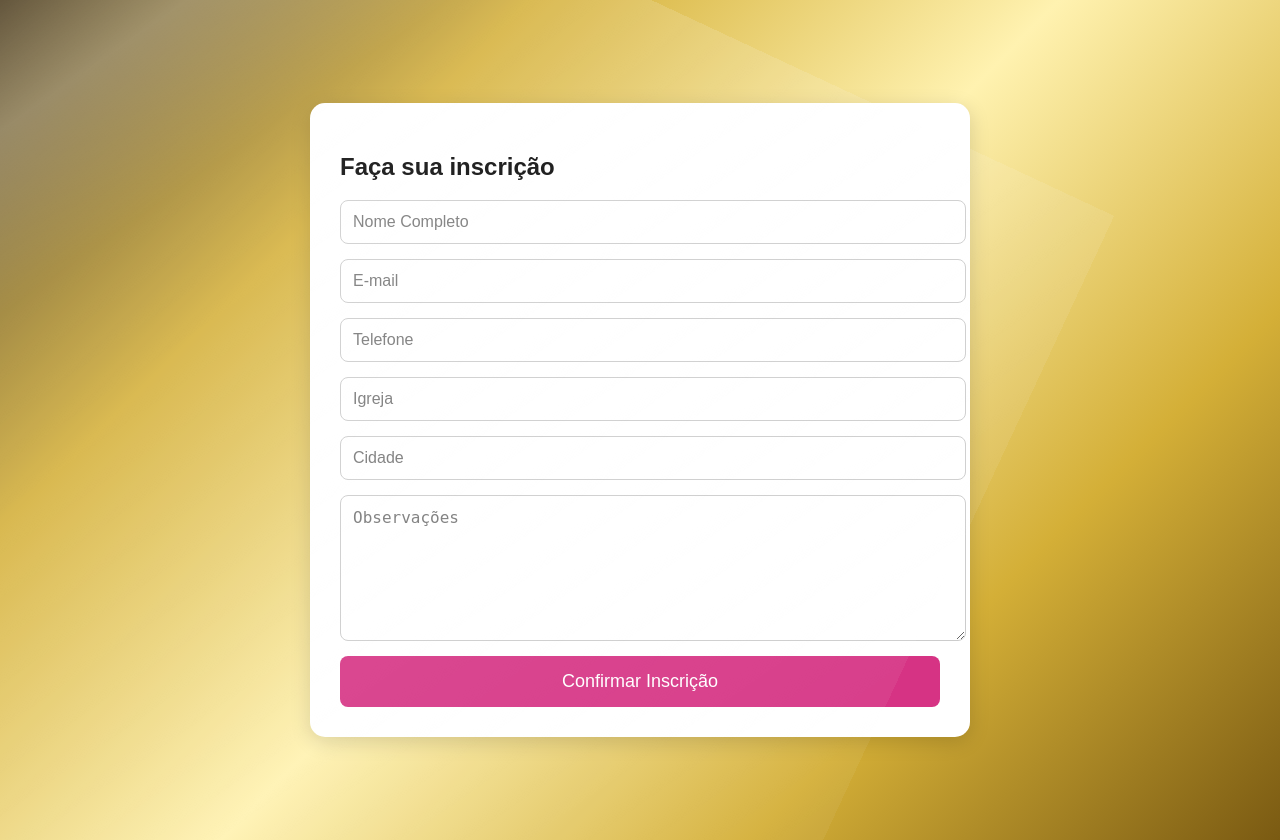
After one commit to krysce642/Mulheres-a-Mesa, a Flask app: page /inscricao in a window 1280 px wide. The commit adds this page. Run offline with Flask 3, Linux system fonts and the light colour scheme.

Commit message:
alterações

```diff
--- a/app.py
+++ b/app.py
@@ -1,7 +1,6 @@
+from flask import Flask, request, render_template, url_for
+from datetime import datetime
 import sqlite3
-from flask import Flask, request, render_template
-from datetime import datetime
-from flask import Flask, request, render_template, url_for
 import uuid
 import qrcode
 import os
@@ -130,7 +129,13 @@ def index():
 
 
     return render_template("index.html")
+#=========================#
+# INSCRIÇÃO
+# ==========================#
 
+@app.route("/inscricao")
+def inscricao():
+    return render_template("inscricao.html")
 
 # ==========================
 # INGRESSO
--- a/static/css/style.css
+++ b/static/css/style.css
@@ -0,0 +1,152 @@
+body{
+    margin:0;
+    background:#f5f5f5;
+    font-family:Arial, sans-serif;
+}
+
+.container{
+    display:flex;
+    flex-direction:column;
+    justify-content:center;
+    align-items:center;
+    min-height:100vh;
+    padding:20px;
+}
+
+.convite{
+    width:100%;
+    max-width:600px;
+    border-radius:20px;
+    box-shadow:0 5px 20px rgba(0,0,0,.2);
+}
+
+.btn-inscricao{
+    margin-top:25px;
+    background:#d63384;
+    color:white;
+    text-decoration:none;
+    padding:15px 40px;
+    border-radius:10px;
+    font-size:20px;
+    font-weight:bold;
+    transition:.3s;
+}
+
+.btn-inscricao:hover{
+    background:#bb2d73;
+}
+
+.card{
+    background:white;
+    padding:30px;
+    border-radius:15px;
+    box-shadow:0 5px 20px rgba(0,0,0,.1);
+    width:100%;
+    max-width:600px;
+}
+
+form{
+    display:flex;
+    flex-direction:column;
+    width:100%;
+}
+
+form input,
+form textarea{
+    width:100%;
+    padding:12px;
+    margin-bottom:15px;
+    border:1px solid #ccc;
+    border-radius:8px;
+    font-size:16px;
+}
+
+form textarea{
+    min-height:120px;
+}
+
+form button{
+    background:#d63384;
+    color:white;
+    border:none;
+    padding:15px;
+    border-radius:8px;
+    font-size:18px;
+    cursor:pointer;
+}
+
+form button:hover{
+    background:#bb2d73;
+}
+.card{
+    background:white;
+    width:100%;
+    max-width:600px;
+    padding:30px;
+    border-radius:15px;
+    box-shadow:0 5px 20px rgba(0,0,0,.15);
+}
+
+form{
+    display:flex;
+    flex-direction:column;
+}
+
+form input,
+form textarea{
+    width:100%;
+    padding:12px;
+    margin-bottom:15px;
+    border:1px solid #ccc;
+    border-radius:8px;
+}
+
+form button{
+    width:100%;
+    padding:15px;
+    background:#d63384;
+    color:white;
+    border:none;
+    border-radius:8px;
+    cursor:pointer;
+}
+
+body {
+    margin: 0;
+    min-height: 100vh;
+    background: linear-gradient(
+        135deg,
+        #3b2a0a 0%,
+        #d4af37 25%,
+        #fff2b0 50%,
+        #d4af37 75%,
+        #7a5a12 100%
+    );
+    overflow: hidden;
+}
+
+/* camada de brilho */
+body::before {
+    content: "";
+    position: fixed;
+    top: -50%;
+    left: -50%;
+    width: 200%;
+    height: 200%;
+    background: linear-gradient(
+        120deg,
+        transparent 0%,
+        rgba(255,255,255,0.15) 45%,
+        rgba(255,255,255,0.35) 50%,
+        rgba(255,255,255,0.15) 55%,
+        transparent 100%
+    );
+    transform: rotate(25deg);
+    animation: shine 6s infinite linear;
+    pointer-events: none;
+}
+
+@keyframes shine {
+    0% { transform: translateX(-50%) rotate(25deg); }
+    100% { transform: translateX(50%) rotate(25deg); }
+}
--- /dev/null
+++ b/templates/inscricao.html
@@ -0,0 +1,45 @@
+<!DOCTYPE html>
+<html lang="pt-br">
+<head>
+    <meta charset="UTF-8">
+    <title>Inscrição - Mulheres à Mesa</title>
+
+    <link rel="stylesheet"
+      href="{{ url_for('static', filename='css/style.css') }}">
+</head>
+
+<body>
+
+<div class="container">
+
+    <div class="card">
+
+        <h2>Faça sua inscrição</h2>
+
+        <form method="POST" action="/">
+
+            <input type="text" name="nome" placeholder="Nome Completo" required>
+
+            <input type="email" name="email" placeholder="E-mail" required>
+
+            <input type="text" name="telefone" placeholder="Telefone">
+
+            <input type="text" name="igreja" placeholder="Igreja">
+
+            <input type="text" name="cidade" placeholder="Cidade">
+
+            <textarea name="observacoes"
+                      placeholder="Observações"></textarea>
+
+            <button type="submit">
+                Confirmar Inscrição
+            </button>
+
+        </form>
+
+    </div>
+
+</div>
+
+</body>
+</html>
```
Also changed, not shown: templates/index.html (+17 -36 lines), templates/pagamento.html (+19 -66 lines), evento.db, static/convite.jpeg (added), static/convite.jpg (deleted), static/qrcodes/MM-20260618-1D92.png (added).
